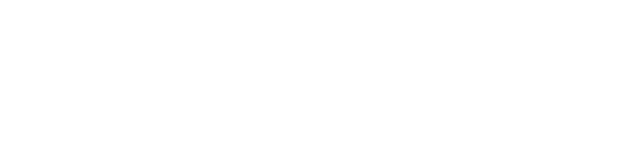
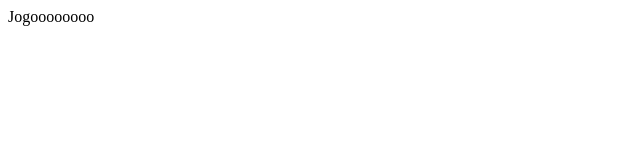
Before and after one commit to carloscacho/jogo_x_carlos_emilio, a plain HTML site: page index.html in a window 1280 px wide. Shown: the whole page, without its empty margins (0-640 px from the left). Drawn offline with Linux system fonts and the light colour scheme.

Commit message:
Update index.html

```diff
--- a/index.html
+++ b/index.html
@@ -7,6 +7,6 @@
   <title>Jogo X</title>
 </head>
 <body>
-
+  Jogoooooooo
 </body>
 </html>
```
